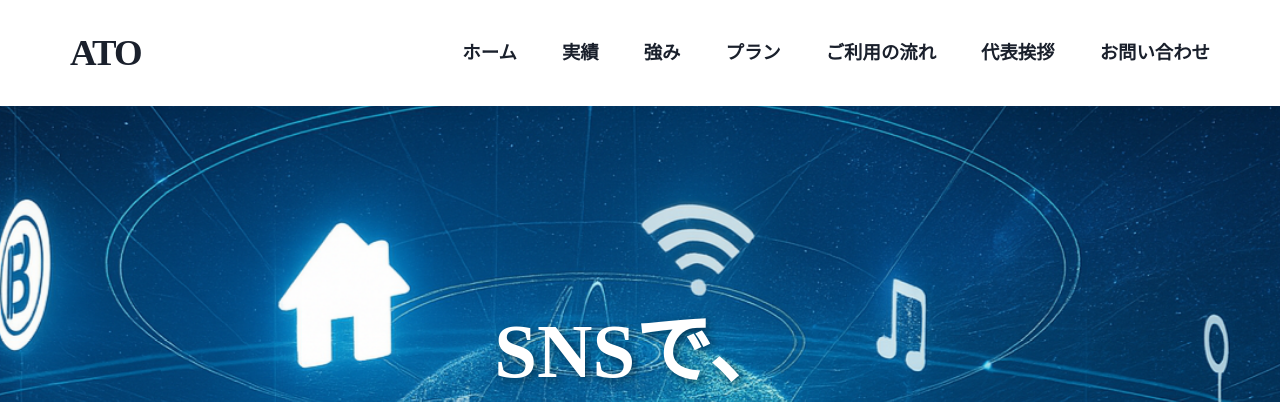
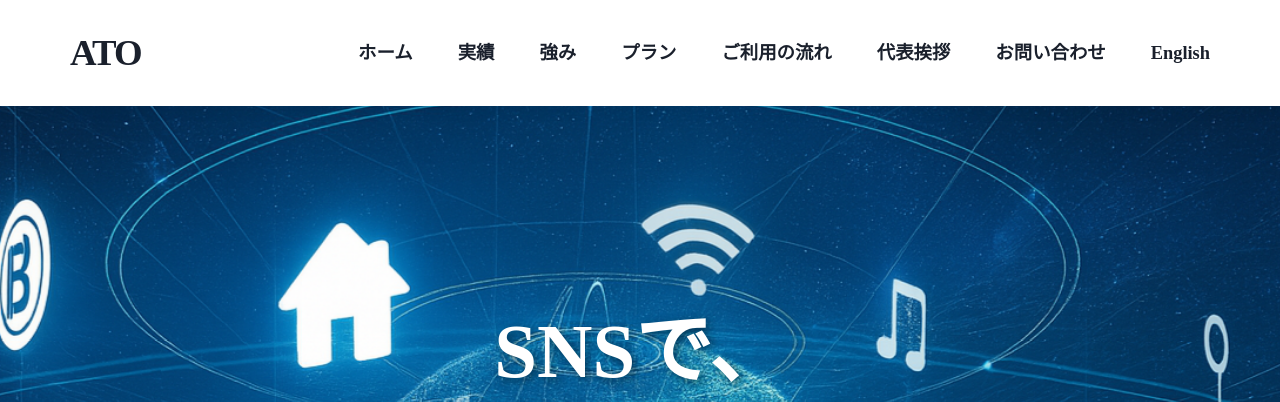
Before and after one commit to aiwamu/ATO, a Flask app: page / in a window 1280 px wide. Shown: the top 402 px of the page. Run offline with Flask 3, Linux system fonts and the light colour scheme; some web fonts are replaced.

Commit message:
Update index.html

```diff
--- a/templates/index.html
+++ b/templates/index.html
@@ -2377,6 +2377,7 @@ transform: scale(1.2);
 <li><a href="#about-me">代表挨拶</a></li>
 
 <li><a href="#contact">お問い合わせ</a></li>
+<li><a href="/en">English</a></li>
 
 </ul>
 
```
